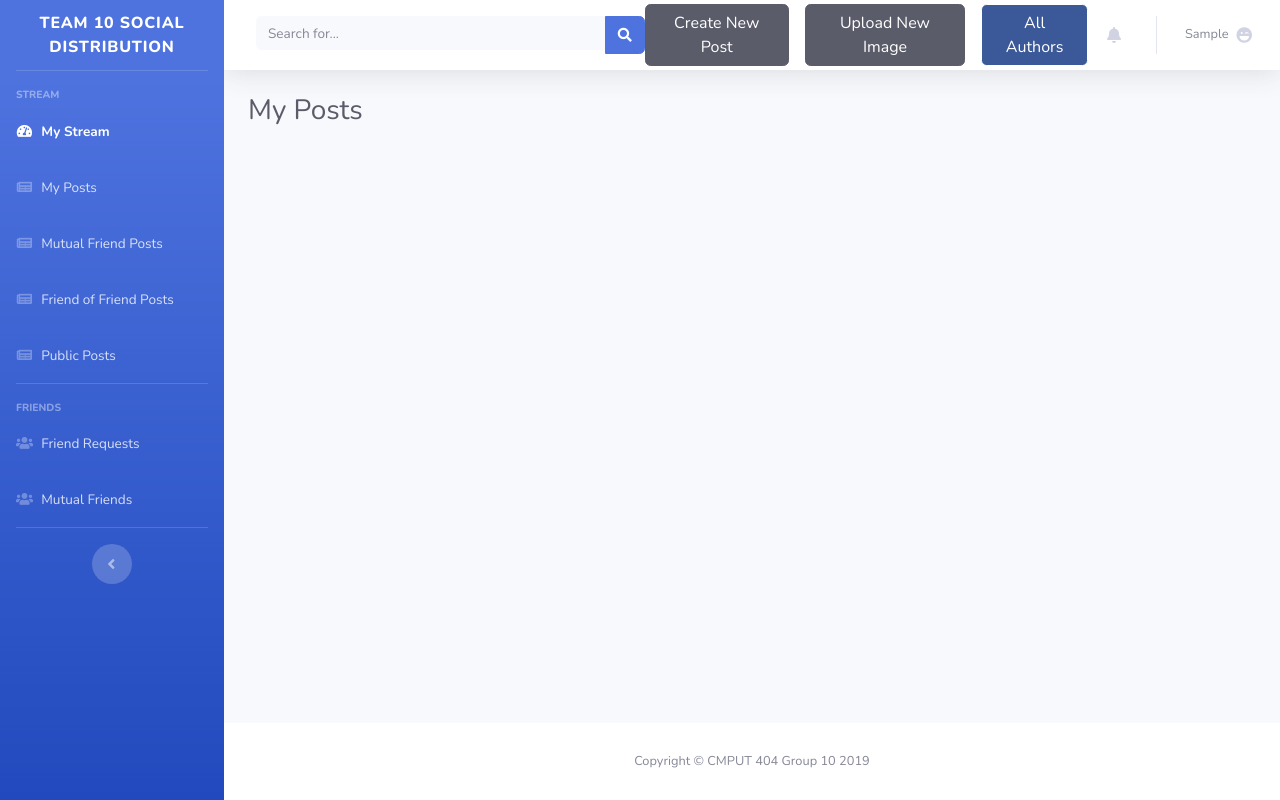
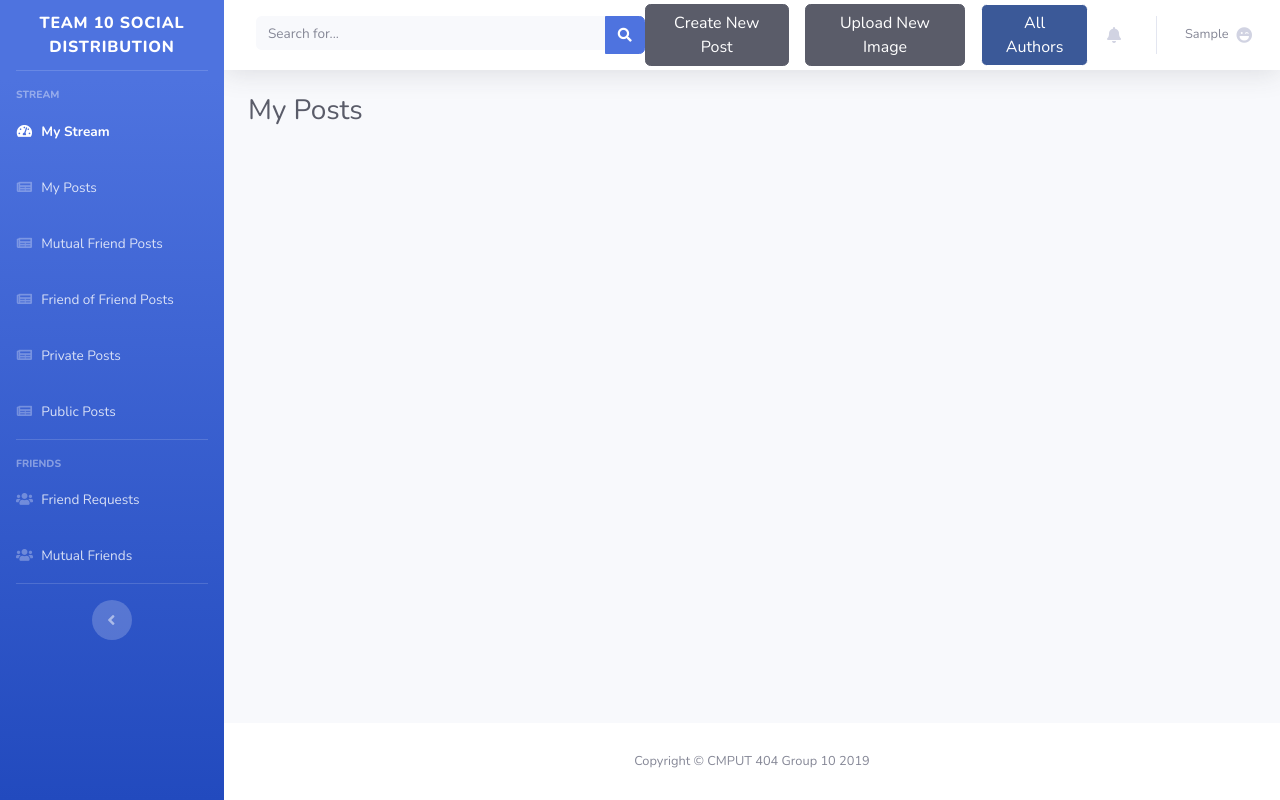
Before and after one commit to olivaC/group-cmput404-project, a Django app: page /my-posts in a window 1280 px wide. Run offline with Django 3.2, Linux system fonts and the light colour scheme; the visitor is signed in with stand-in values (Sample User, id 1); data that the repository does not hold is empty; some libraries are stand-ins or nearby versions.

Commit message:
#98 display private posts

```diff
--- a/app/templates/sidebar.html
+++ b/app/templates/sidebar.html
@@ -42,6 +42,12 @@
     </li>
 
     <li class="nav-item">
+        <a class="nav-link" href="{% url 'app:private_posts' %}">
+            <i class="fas fa-fw fa-newspaper"></i>
+            <span>Private Posts</span></a>
+    </li>
+
+    <li class="nav-item">
         <a class="nav-link" href="{% url 'app:public_posts' %}">
             <i class="fas fa-fw fa-newspaper"></i>
             <span>Public Posts</span></a>
--- a/app/urls.py
+++ b/app/urls.py
@@ -40,6 +40,7 @@ urlpatterns = [
     path('authors/unfollow/<uuid:id>/', user_views.unfollow_view, name="unfollow"),
     path('authors/unfollow-mutual/<uuid:id>/', user_views.unfollow_mutual_view, name="unfollow_mutual"),
     path('public-posts', app.views.post_views.public_post_view, name="public_posts"),
+    path('private-posts', app.views.post_views.private_friends_posts_view, name="private_posts"),
     path('search/', views.search_view, name="search_author"),
     path('new_followers/', user_views.new_followers_view, name="new_followers"),
     path('followers/', user_views.all_followers_view, name="followers"),
--- a/app/views/post_views.py
+++ b/app/views/post_views.py
@@ -413,6 +413,33 @@ def mutual_friends_posts_view(request):
     return render(request, 'posts/mutual_friend_posts.html', request.context)
 
 
+@login_required
+@user_passes_test(api_check)
+def private_friends_posts_view(request):
+    private_posts = Post.objects.all().filter(visibleTo=request.user.user).order_by('-published')
+
+    # for server in servers:
+    #     host = server.hostname
+    #     if not server.hostname.endswith("/"):
+    #         host = server.hostname + "/"
+    #     server_api = "{}posts".format(host)
+    #     try:
+    #         if server.username and server.password:
+    #             r = requests.get(server_api, auth=(server.username, server.password))
+    #             p = create_posts(r.json())
+    #             public_posts.extend(p)
+    #     except:
+    #         print("error")
+    #
+    # posts = public_posts + list(local_posts)
+    posts = list(private_posts)
+    posts.sort(key=lambda post: post.published, reverse=True)
+
+    request.context['posts'] = posts
+
+    return render(request, 'posts/private_posts.html', request.context)
+
+
 def unlisted_post_view(request, id=None):
     post = get_object_or_404(Post, id=id)
 
```
Also changed, not shown: app/templates/posts/private_posts.html (added, +58 -0 lines), app/migrations/0009_post_visibleto.py (added).
